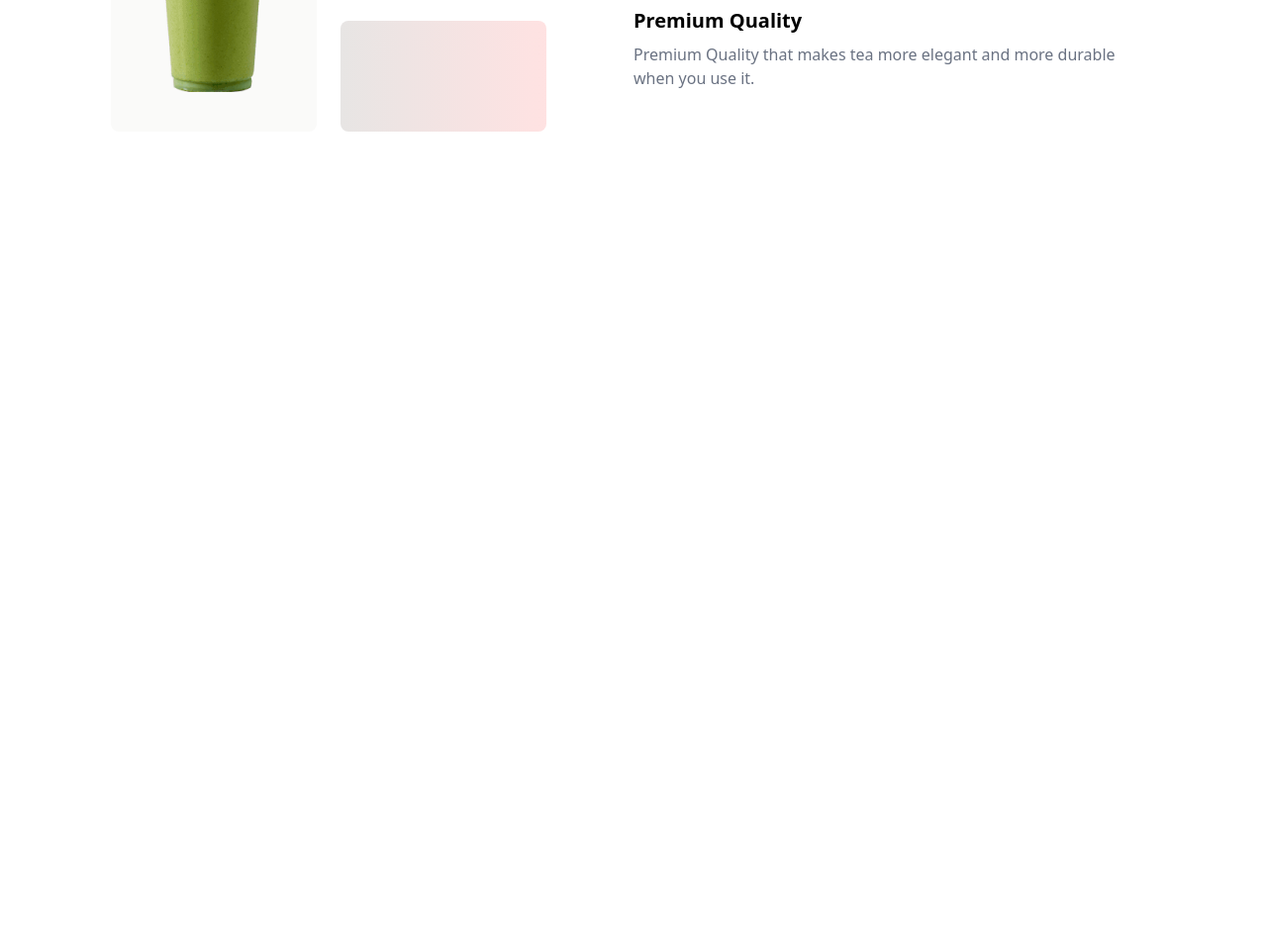
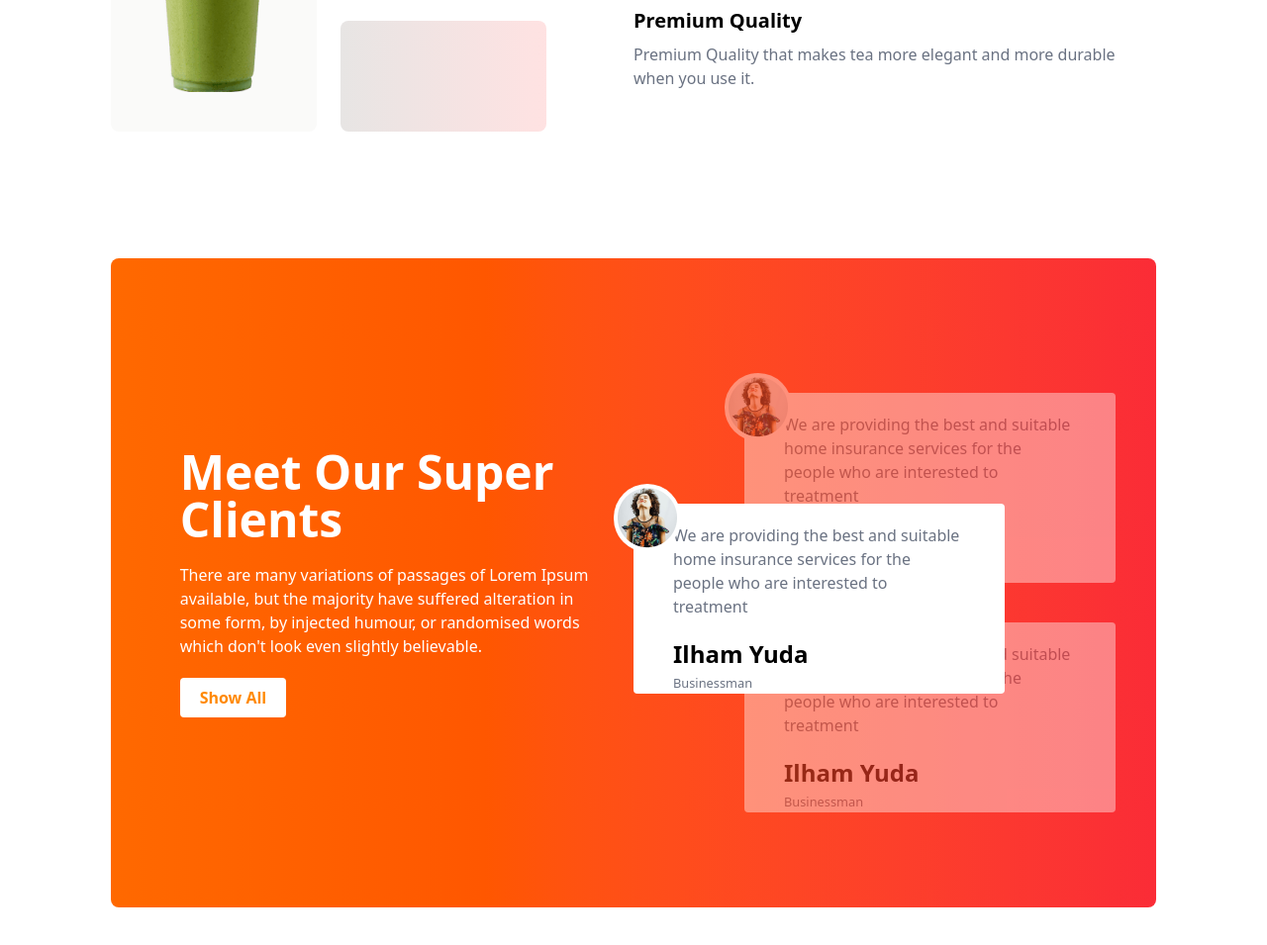
Before and after one commit to mehedihasanmurad/tea-house-tailwind-css, a plain HTML site: page index.html in a window 1280 px wide. Shown: the part 1490-2445 px from the top of the page at 99% size. Before the commit the page ends 1751 px from the top, so only its background shows below. Drawn offline with nearby package versions, Linux system fonts and the light colour scheme.

Commit message:
reviews part done

```diff
--- a/index.html
+++ b/index.html
@@ -120,6 +120,61 @@
                 </div>
             </div>
         </section>
+
+        <!-- Review Part -->
+        <section class="mb-24">
+            <div class="bg-gradient-to-r from-orange-500 to-red-500 rounded-lg text-white grid grid-cols-1 lg:grid-cols-2 px-7 py-10">
+                <!-- text part  -->
+                <div class="flex items-center justify-center">
+                    <div class="w-5/6">
+                        <h1 class="text-3xl lg:text-5xl font-bold mb-5">Meet Our Super Clients</h1>
+                        <p class="mb-5">There are many variations of passages of Lorem Ipsum available, but the majority have suffered alteration in some form, by injected humour, or randomised words which don't look even slightly believable. </p>
+                        <button class="bg-white text-orange-400 cursor-pointer font-bold px-5 py-2 rounded">Show All</button>
+                    </div>
+                </div>
+                <!-- image shadow part -->
+                <div class="relative py-24">
+
+                    <!-- middle card -->
+                    <div class="absolute top-48 md:top-52 z-10">
+                        <div class="h-56 lg:h-48 w-full md:w-3/4 bg-white text-black rounded flex items-center px-10 ">
+                            <div class="absolute -top-5 -left-5 bg-white rounded-full">
+                                <img class="p-1" src="images/client.png" alt="">
+                            </div>
+                            <div class="mt-5">
+                                <p class="text-gray-500 mb-5">We are providing the best and suitable home insurance services for the people who are interested to treatment</p>
+                                <h1 class="text-2xl font-bold">Ilham Yuda</h1>
+                                <small class="text-gray-500 ">Businessman</small>
+                            </div>
+                        </div>
+                    </div>
+
+                    <!-- top card  -->
+                    <div class="relative left-8 md:left-28 h-56 lg:h-48 w-full md:w-3/4 bg-white text-black rounded flex items-center px-10 opacity-40">
+                        <div class="absolute -top-5 -left-5 bg-white rounded-full">
+                            <img class="p-1" src="images/client.png" alt="">
+                        </div>
+                        <div class="mt-5">
+                            <p class="text-gray-500 mb-5">We are providing the best and suitable home insurance services for the people who are interested to treatment</p>
+                            <h1 class="text-2xl font-bold">Ilham Yuda</h1>
+                            <small class="text-gray-500 ">Businessman</small>
+                        </div>
+                    </div>
+
+                    <!-- bottom card -->
+                    <div class="relative top-10 left-8 md:left-28 h-56 lg:h-48 w-full md:w-3/4 bg-white text-black rounded flex items-center px-10 opacity-40">
+                        <div class="absolute -top-5 -left-5 bg-white rounded-full">
+                            <img class="p-1" src="images/client.png" alt="">
+                        </div>
+                        <div class="mt-5">
+                            <p class="text-gray-500 mb-5">We are providing the best and suitable home insurance services for the people who are interested to treatment</p>
+                            <h1 class="text-2xl font-bold">Ilham Yuda</h1>
+                            <small class="text-gray-500 ">Businessman</small>
+                        </div>
+                    </div>
+                </div>
+            </div>
+        </section>
     </main>
 </body>
 </html>
```
